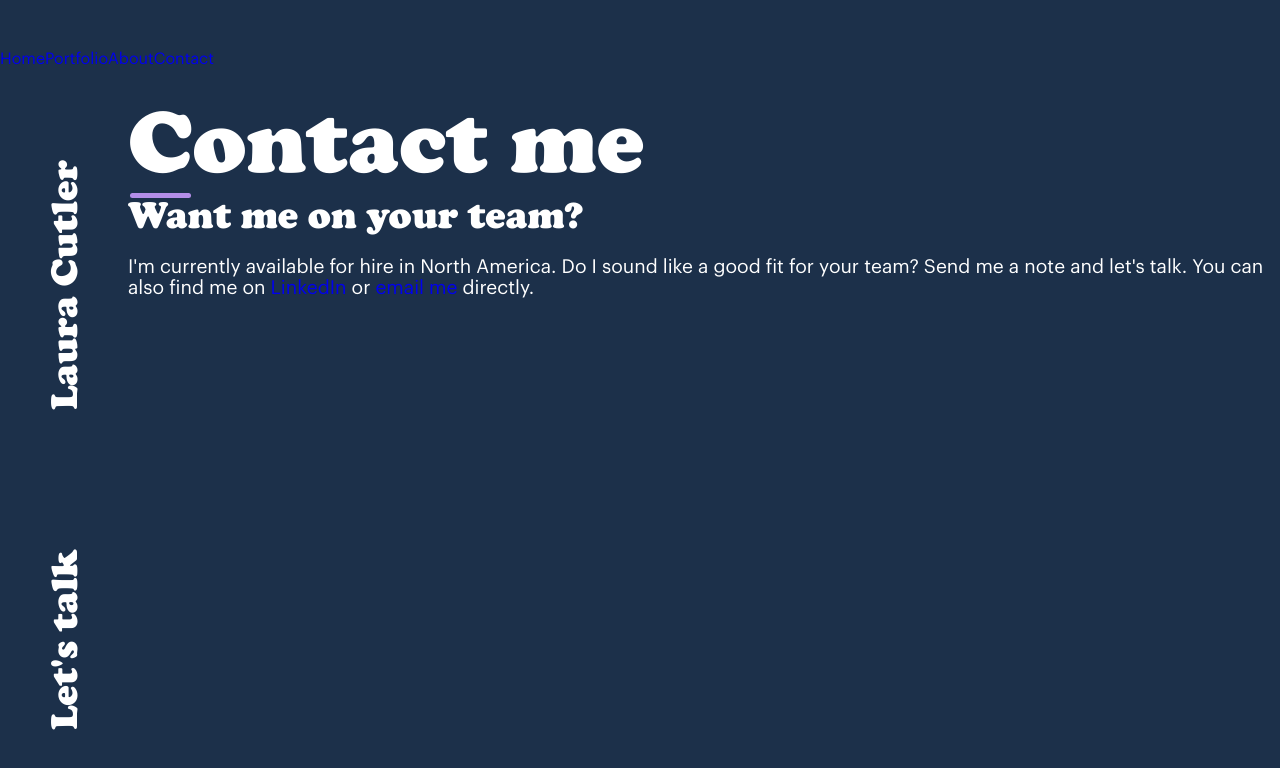
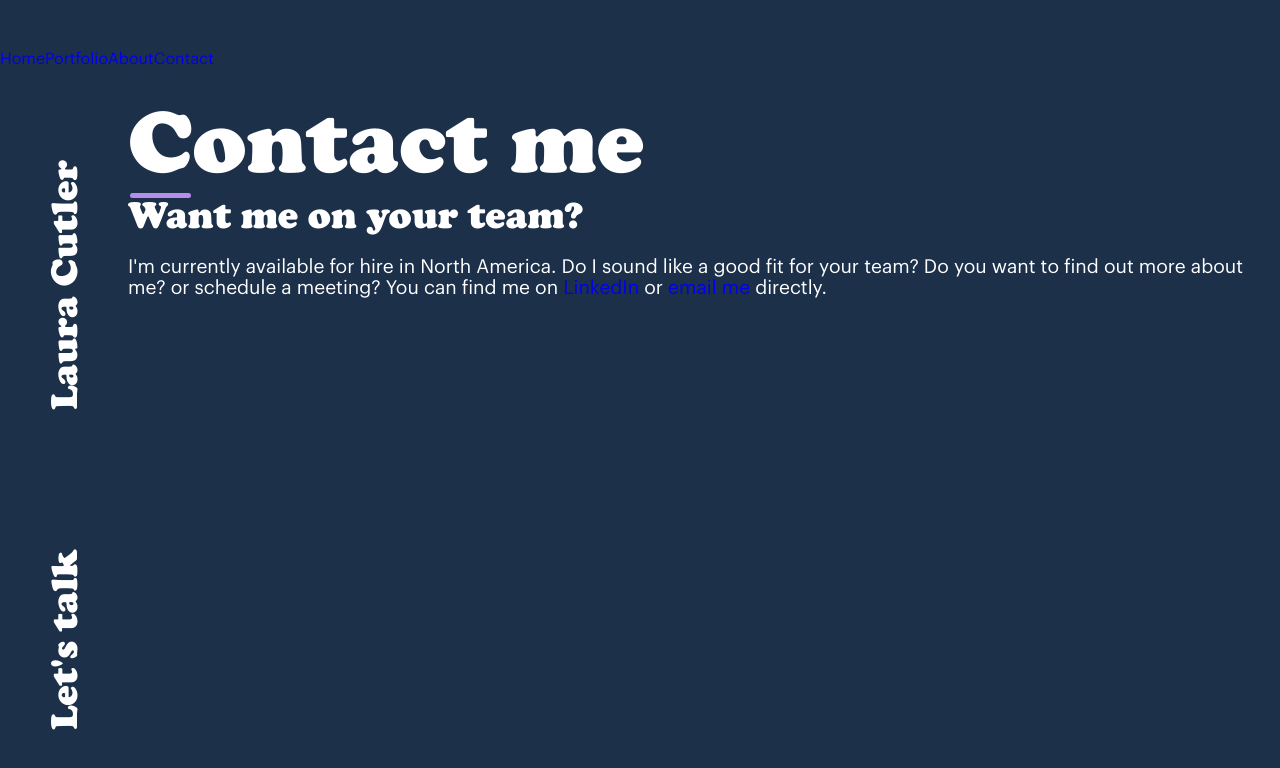
Before and after one commit to LauraKC/portfolio-website, a Gatsby site: page /contact in a window 1280 px wide. Built offline with nearby package versions, Linux system fonts and the light colour scheme; Gatsby itself is replaced by a stand-in of ours.

Commit message:
Add to contact content

```diff
--- a/src/pages/contact.js
+++ b/src/pages/contact.js
@@ -7,7 +7,7 @@ const ContactPage = () => (
     <h1><span className="purple-underline">C</span>ontact me</h1>
     <div className={contactDetails}>
       <h2>Want me on your team?</h2>
-      <p>I'm currently available for hire in North America. Do I sound like a good fit for your team? Send me a note and let's talk. You can also find me on <a href="https://www.linkedin.com/in/lauracutler/">LinkedIn</a> or <a href="mailto:laura.cutler.ux@gmail">email me</a> directly.</p>
+      <p>I'm currently available for hire in North America. Do I sound like a good fit for your team? Do you want to find out more about me? or schedule a meeting? You can find me on <a href="https://www.linkedin.com/in/lauracutler/">LinkedIn</a> or <a href="mailto:laura.cutler.ux@gmail">email me</a> directly.</p>
     </div>
   </Layout>
 )
```
